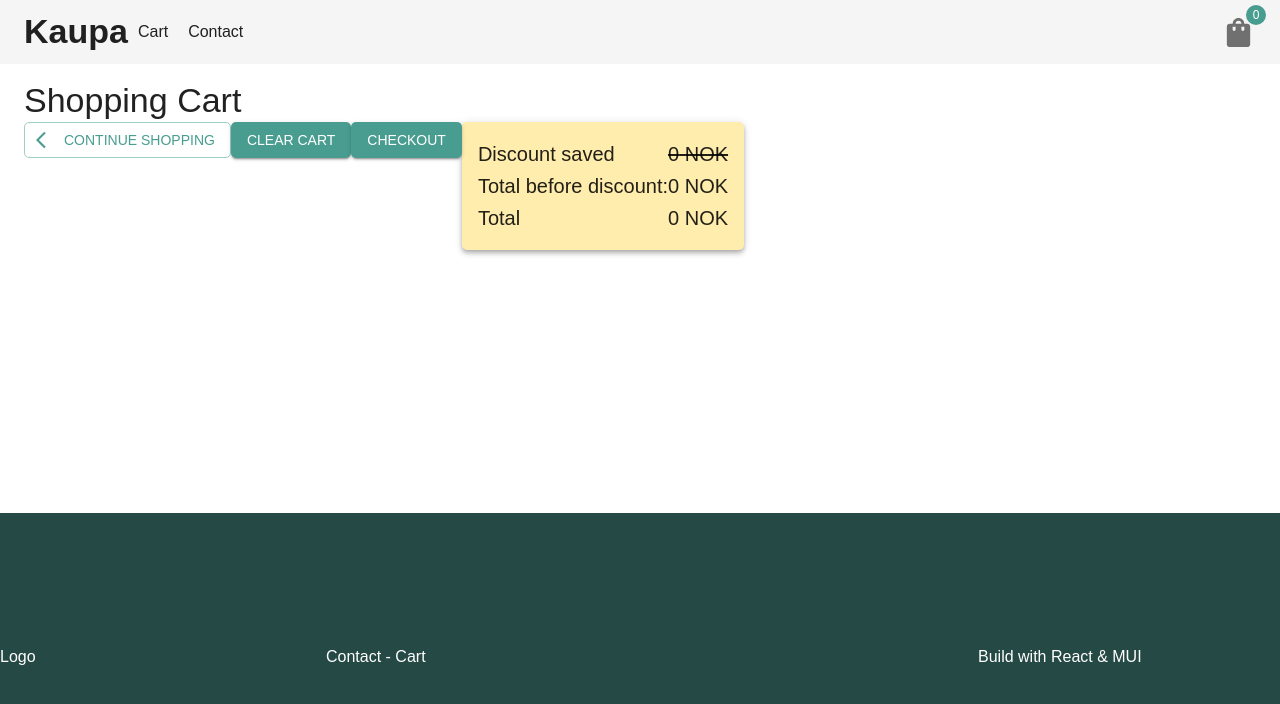
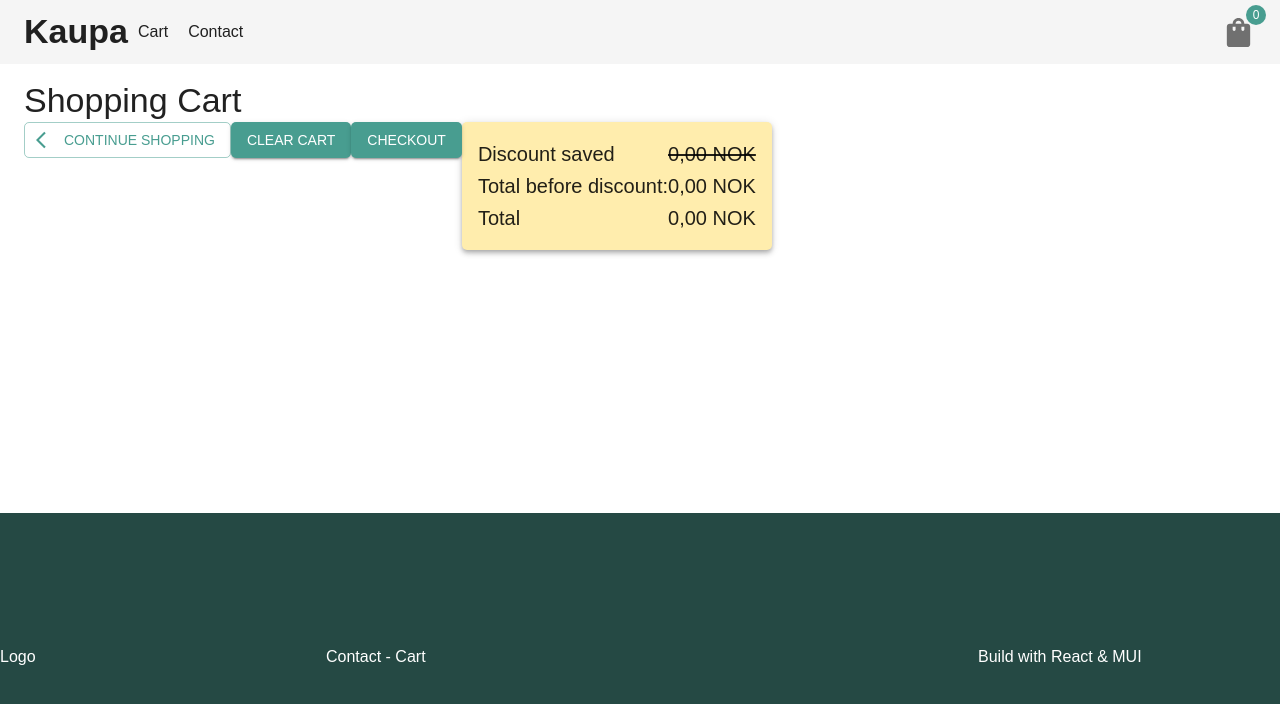
Before and after one commit to mariusrundereim/fed-frameworks-ca-marius, a React (Vite) app: page /cart in a window 1280 px wide. Shown: the top 704 px of the page. Built offline with nearby package versions, Linux system fonts and the light colour scheme.

Commit message:
currency formatter

```diff
--- a/src/components/Cards/ProductCard/index.tsx
+++ b/src/components/Cards/ProductCard/index.tsx
@@ -10,6 +10,7 @@ import { Typography } from "@mui/material";
 import { Rating } from "@mui/material";
 import { useNavigate } from "react-router-dom";
 import { Stack } from "@mui/material";
+import { formatCurrencyDirect } from "../../../utils/formatCurrency";
 type ProductCardProps = {
   product: Product;
 };
@@ -67,7 +68,7 @@ function ProductCard({ product }: ProductCardProps) {
           </Typography>
           <Stack direction="row" spacing={2}>
             <Typography variant="body1" color="text.secondary">
-              {roundedDiscPrice} NOK
+              {formatCurrencyDirect(roundedDiscPrice)}
             </Typography>
 
             {discountPercent ? (
--- a/src/pages/Cart/index.tsx
+++ b/src/pages/Cart/index.tsx
@@ -9,6 +9,8 @@ import { useTheme } from "@mui/material";
 import ArrowBackIosIcon from "@mui/icons-material/ArrowBackIos";
 import { Container } from "@mui/material";
 import { Grid } from "@mui/material";
+import { formatCurrencyDirect } from "../../utils/formatCurrency";
+
 function Cart() {
   const theme = useTheme();
   const clearCart = useStore((state) => state.clearCart);
@@ -65,7 +67,7 @@ function Cart() {
                   variant="h6"
                   sx={{ textDecoration: "line-through" }}
                 >
-                  {discountSaved} NOK
+                  {formatCurrencyDirect(discountSaved)}
                 </Typography>
               </Stack>
               <Stack
@@ -73,7 +75,9 @@ function Cart() {
                 justifyContent="space-between"
               >
                 <Typography variant="h6">Total before discount:</Typography>
-                <Typography variant="h6">{totalBeforeDiscount} NOK</Typography>
+                <Typography variant="h6">
+                  {formatCurrencyDirect(totalBeforeDiscount)}
+                </Typography>
               </Stack>
 
               <Stack
@@ -81,7 +85,9 @@ function Cart() {
                 justifyContent="space-between"
               >
                 <Typography variant="h6">Total</Typography>
-                <Typography variant="h6">{total} NOK</Typography>
+                <Typography variant="h6">
+                  {formatCurrencyDirect(total)}
+                </Typography>
               </Stack>
             </Paper>
           </Grid>
--- a/src/pages/SingleProduct/components/ProductDetails/index.tsx
+++ b/src/pages/SingleProduct/components/ProductDetails/index.tsx
@@ -6,6 +6,7 @@ import { CardMedia } from "@mui/material";
 import { Box } from "@mui/material";
 import DescAccordion from "../../../../components/Accordion/DescAccordion";
 import { Grid } from "@mui/material";
+import { formatCurrencyDirect } from "../../../../utils/formatCurrency";
 type ProductCardProps = {
   product: Product;
 };
@@ -20,8 +21,8 @@ function ProductDetails({ product }: ProductCardProps) {
   return (
     <>
       <Grid container gap={4}>
-        <Grid item border="3px solid orange">
-          <Box border="3px dotted blue" sx={{ width: "100%" }}>
+        <Grid item>
+          <Box sx={{ width: "100%" }}>
             <CardMedia
               component="img"
               sx={{ maxHeight: "20rem" }}
@@ -33,7 +34,7 @@ function ProductDetails({ product }: ProductCardProps) {
         <Grid item gap={4}>
           <Typography variant="h4">{title}</Typography>
           <Box>
-            <Typography>{roundedPrice}</Typography>
+            <Typography>{formatCurrencyDirect(roundedPrice)}</Typography>
             <Typography>{discountPercent}%</Typography>
           </Box>
           <Button size="small" variant="outlined" onClick={handleAddToCart}>
--- /dev/null
+++ b/src/utils/formatCurrency/index.tsx
@@ -0,0 +1,23 @@
+export const formatCurrencyDirect = (amount: number): string => {
+  // Format the number without currency code
+  let formatted = new Intl.NumberFormat("nb-NO", {
+    style: "currency",
+    currency: "NOK",
+    currencyDisplay: "symbol", // Use 'symbol' to get the currency symbol
+  }).format(amount);
+
+  // Manually remove the currency symbol and place 'NOK' on the right side
+  formatted = formatted.replace(/[^\d\s,]/g, "").trim() + " NOK";
+
+  return formatted;
+};
+
+// Space as thounsans separator
+export const formatCurrency = (amount: number): string => {
+  const formatted = amount.toLocaleString("nb-NO");
+  return formatted.replace(/,/g, "") + "Kr";
+};
+
+export const amount = 12345678;
+console.log(formatCurrencyDirect(amount));
+console.log(formatCurrency(amount));
```
